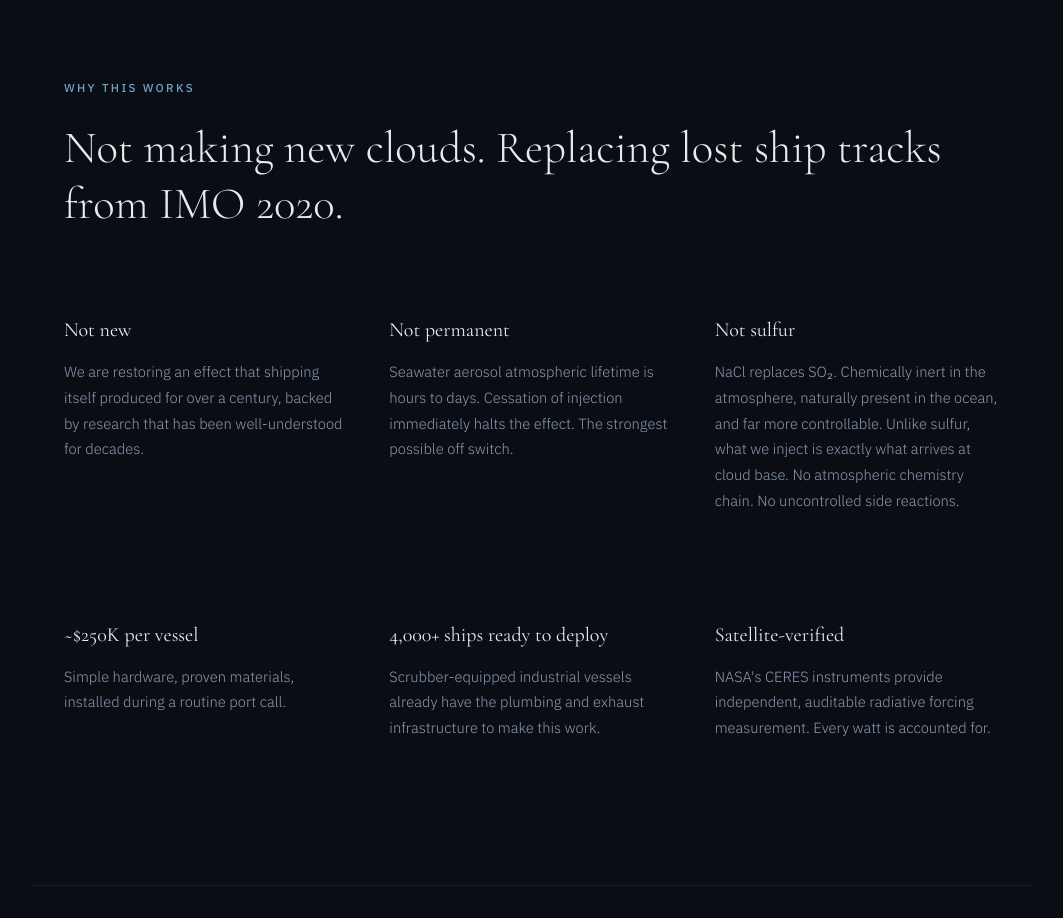
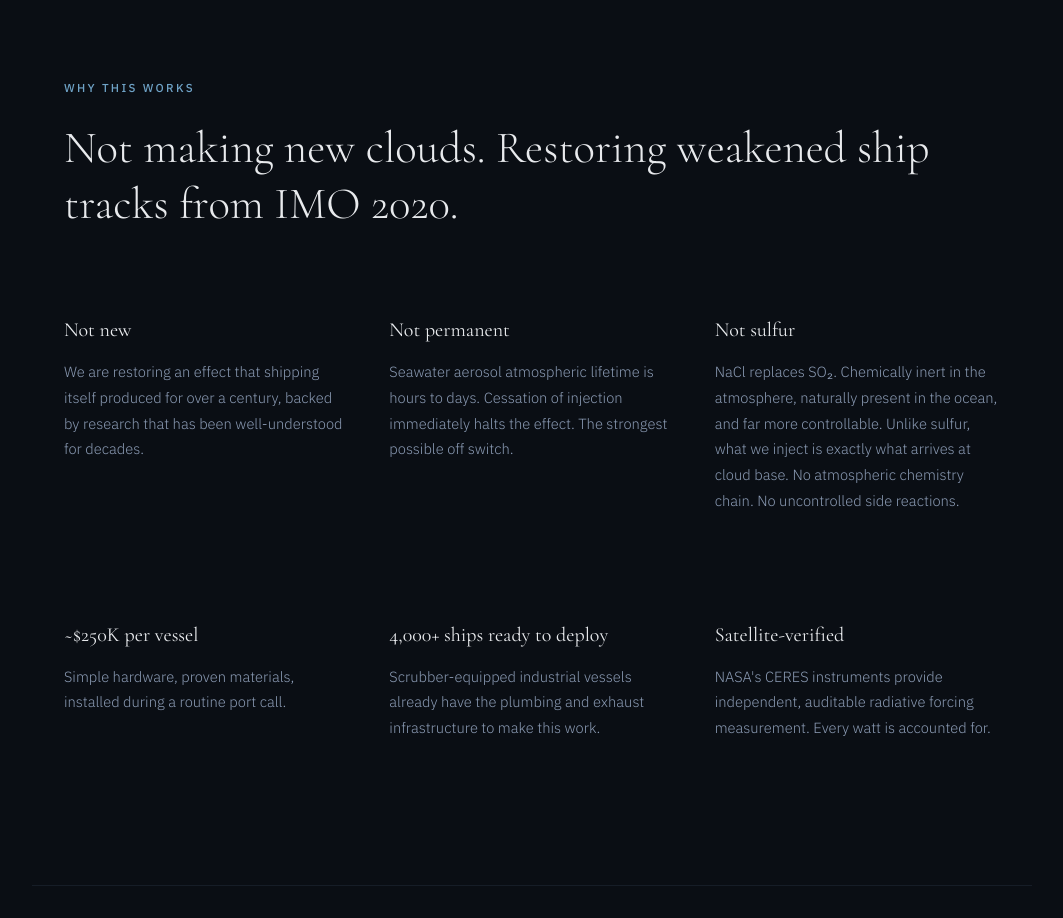
Before and after one commit to zgris/nephele-site, a plain HTML site: page nephele-site/index.html in a window 1280 px wide. Shown: the part 2640-3558 px from the top of the page, without its empty margins (108-1171 px from the left). Drawn offline with nearby package versions, Linux system fonts and the light colour scheme.

Commit message:
new index

```diff
--- a/nephele-site/index.html
+++ b/nephele-site/index.html
@@ -172,7 +172,7 @@
 
 <section class="reveal">
   <div class="section-label">Why This Works</div>
-  <h2 class="section-title">Not making new clouds. Replacing lost ship tracks from IMO 2020.</h2>
+  <h2 class="section-title">Not making new clouds. Restoring weakened ship tracks from IMO 2020.</h2>
   <div class="qualities">
     <div class="quality">
       <h3>Not new</h3>
```
